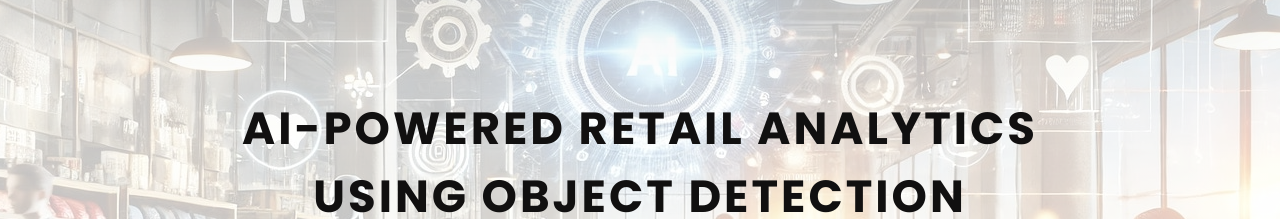
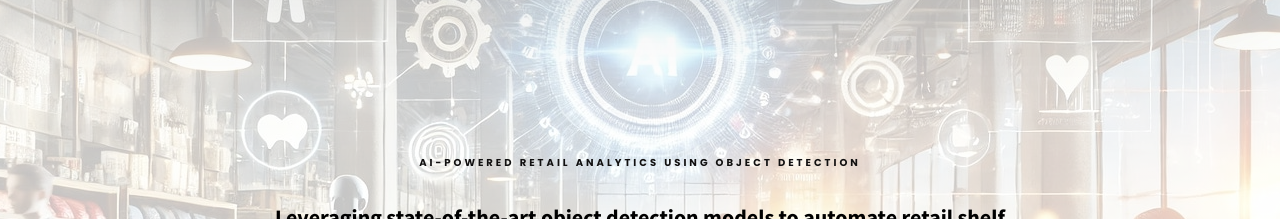
Before and after one commit to Hitarth24/AI_Website, a website: page index.html in a window 1280 px wide. Shown: the part 115-334 px from the top of the page. Drawn offline with Linux system fonts and the light colour scheme.

Commit message:
Minor update: [describe your line change]

```diff
--- a/css/style.css
+++ b/css/style.css
@@ -68,14 +68,14 @@ textarea {
   resize: none; }
 
 .heading-primary {
-  font-size: 5rem;
+  font-size: 1rem;
   font-weight: bold;
   text-transform: uppercase;
   letter-spacing: 3px;
   text-align: center; }
   @media only screen and (max-width: 100.5em) {
     .heading-primary {
-      font-size: 4.5rem; } }
+      font-size: 1rem; } }
 
 .heading-sec__mb-bg {
   margin-bottom: 11rem; }
```
